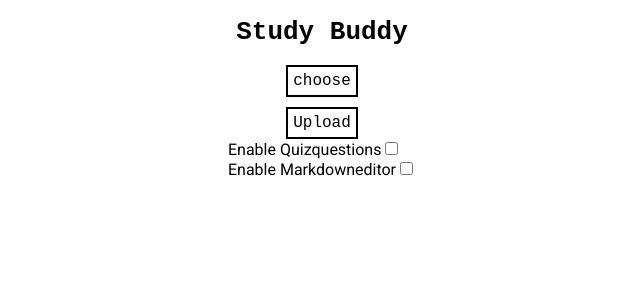
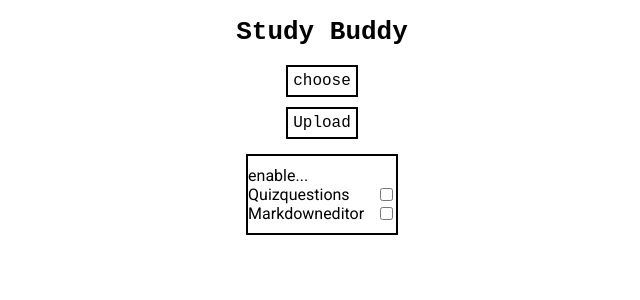
Before and after one commit to jefrwld/study-buddy-frontend, an Angular app: page / in a window 1280 px wide. Shown: the top 300 px of the page, without its empty margins (318-958 px from the left). Built offline with nearby package versions, Linux system fonts and the light colour scheme.

Commit message:
style options

```diff
--- a/src/app/app.component.html
+++ b/src/app/app.component.html
@@ -10,12 +10,13 @@
             <button class="upload-form-button" type="submit" [disabled]="!selectedFiles.length">Upload</button>
         </div>
         <div class="options">
+            <span>enable...</span>
             <div class="options-formelement">
-                <label for="">Enable Quizquestions</label>
+                <label for="">Quizquestions</label>
                 <input (click)="showQuiz()" type="checkbox" name="" id="">
             </div>
             <div class="options-formelement">
-                <label for="">Enable Markdowneditor</label>
+                <label for="">Markdowneditor</label>
                 <input (click)="showMarkdownEditor()" type="checkbox" name="" id="">
             </div>
         </div>
--- a/src/styles.css
+++ b/src/styles.css
@@ -83,19 +83,20 @@
     animation: spin 1s linear infinite;
   }
 
-  .options-formgroup{
+  .options {
+    border: 2px solid black;
+    width: 35%;
     display: flex;
     flex-direction: column;
-    justify-content: space-between;
-    width: 30%;
-    padding: 10px;
+    justify-content: center;
+    padding-top: 10px;
+    padding-bottom: 10px;
+    margin-top: 15px;
+
   }
-
-  .option-formgroup-element{
-    width: 100%;
+  .options-formelement{
     display: flex;
     justify-content: space-between;
-    margin-top: 5px;
   }
 
   .generated-text {
```
